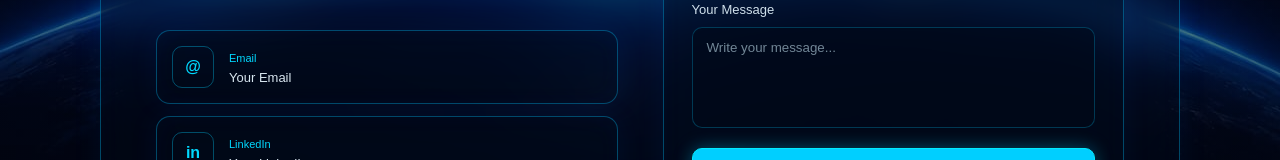
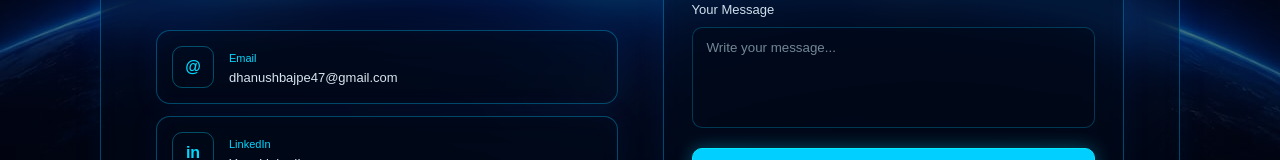
Before and after one commit to dhanushkptcs2024-crypto/my-portfolio, a React app: page /contact in a window 1280 px wide. Shown: the part 351-511 px from the top of the page. Built offline with nearby package versions, Linux system fonts and the light colour scheme; the HTML template or start-up script is replaced by a standard one.

Commit message:
Update Contact.jsx

```diff
--- a/src/Pages/Contact.jsx
+++ b/src/Pages/Contact.jsx
@@ -45,7 +45,7 @@ function Contact() {
                 <div>
                   <small>Email</small>
                   <p>
-                    Your Email
+                    dhanushbajpe47@gmail.com
                   </p>
                 </div>
 
```
